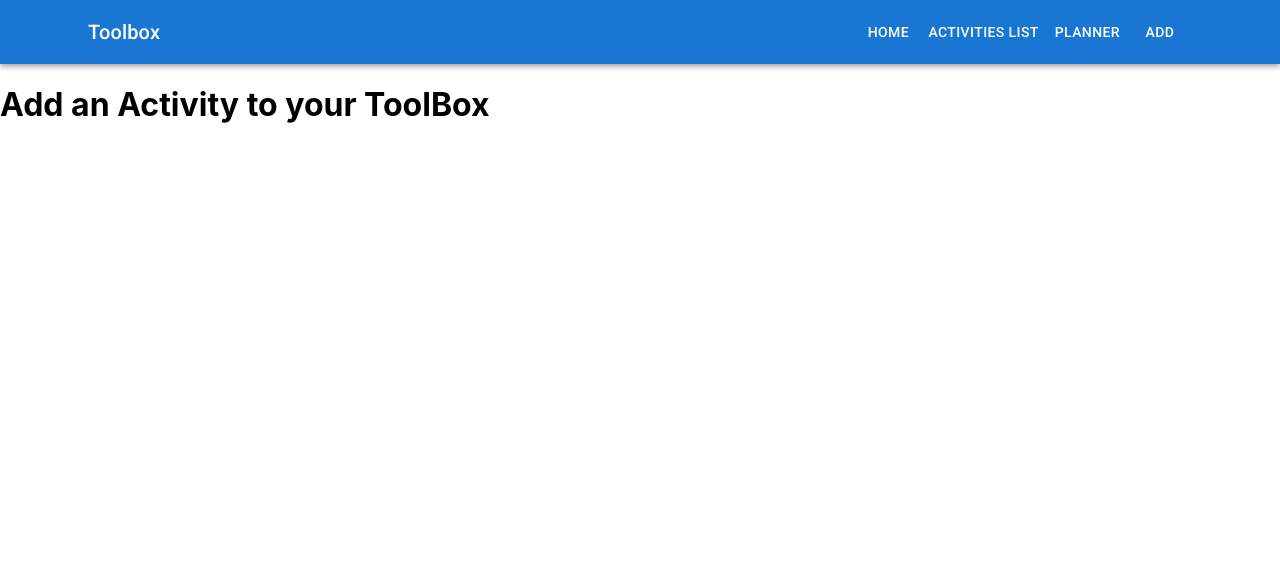
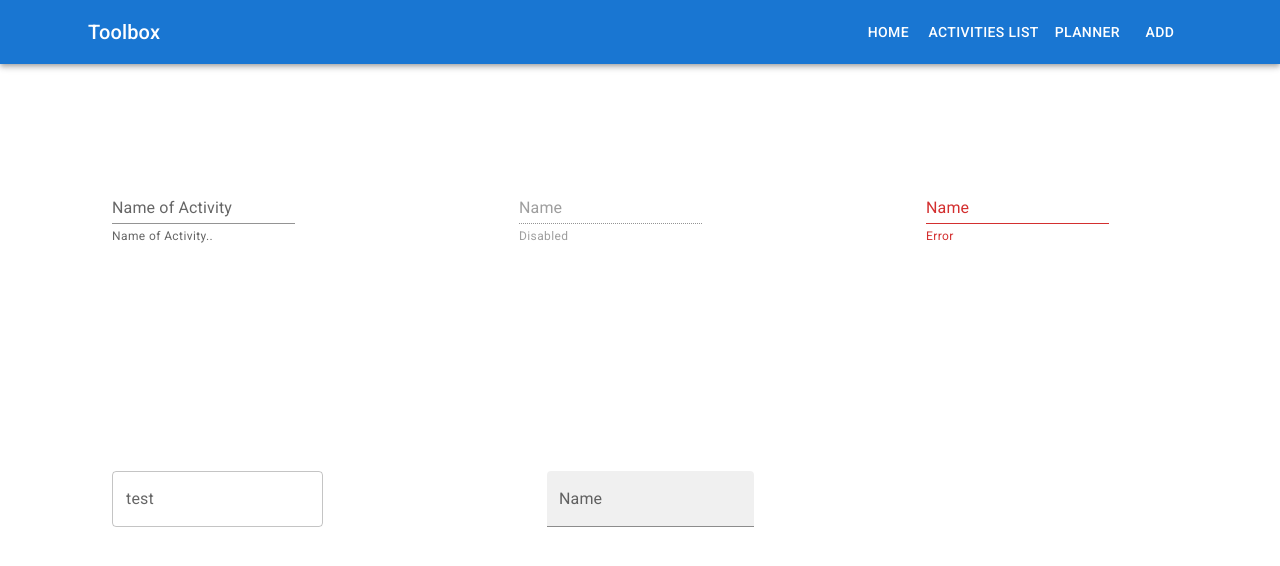
Before and after one commit to rachelheyvaert/toolbox, a React (Create React App) app: page /activities/new in a window 1280 px wide. Shown: the top 566 px of the page. Built offline with nearby package versions, Linux system fonts and the light colour scheme; data requests are answered from the project's data file.

Commit message:
Adds styling for new activity form

```diff
--- a/src/components/NewActivityForm.jsx
+++ b/src/components/NewActivityForm.jsx
@@ -1,16 +1,69 @@
-import React from 'react'
+import * as React from 'react';
+import Box from '@mui/material/Box';
+import FilledInput from '@mui/material/FilledInput';
+import FormControl from '@mui/material/FormControl';
+import FormHelperText from '@mui/material/FormHelperText';
+import Input from '@mui/material/Input';
+import InputLabel from '@mui/material/InputLabel';
+import OutlinedInput from '@mui/material/OutlinedInput';
 
-const NewActivityForm = () => {
+const NewActivityForm =() =>{
+  const [name, setName] = React.useState('');
 
-  //patch request
+  const handleChange = (event) => {
+    setName(event.target.value);
+  };
+
   return (
-    <div>
-      <h1>Add an Activity to your ToolBox
-        <form>
-
-        </form>
-      </h1></div>
-  )
+    <Box
+      component="form"
+      sx={{
+        '& > :not(style)': { m: 14 },
+      }}
+      noValidate
+      autoComplete="off"
+    >
+      <FormControl variant="standard">
+        <InputLabel htmlFor="component-helper">Name of Activity</InputLabel>
+        <Input
+          id="component-helper"
+          value={name}
+          onChange={handleChange}
+          aria-describedby="component-helper-text"
+        />
+        <FormHelperText id="component-helper-text">
+          Name of Activity..
+        </FormHelperText>
+      </FormControl>
+      <FormControl disabled variant="standard">
+        <InputLabel htmlFor="component-disabled">Name</InputLabel>
+        <Input id="component-disabled" value={name} onChange={handleChange} />
+        <FormHelperText>Disabled</FormHelperText>
+      </FormControl>
+      <FormControl error variant="standard">
+        <InputLabel htmlFor="component-error">Name</InputLabel>
+        <Input
+          id="component-error"
+          value={name}
+          onChange={handleChange}
+          aria-describedby="component-error-text"
+        />
+        <FormHelperText id="component-error-text">Error</FormHelperText>
+      </FormControl>
+      <FormControl>
+        <InputLabel htmlFor="component-outlined">test</InputLabel>
+        <OutlinedInput
+          id="component-outlined"
+          value={name}
+          onChange={handleChange}
+          label="Name"
+        />
+      </FormControl>
+      <FormControl variant="filled">
+        <InputLabel htmlFor="component-filled">Name</InputLabel>
+        <FilledInput id="component-filled" value={name} onChange={handleChange} />
+      </FormControl>
+    </Box>
+  );
 }
-
-export default NewActivityForm
+export default NewActivityForm;
```
